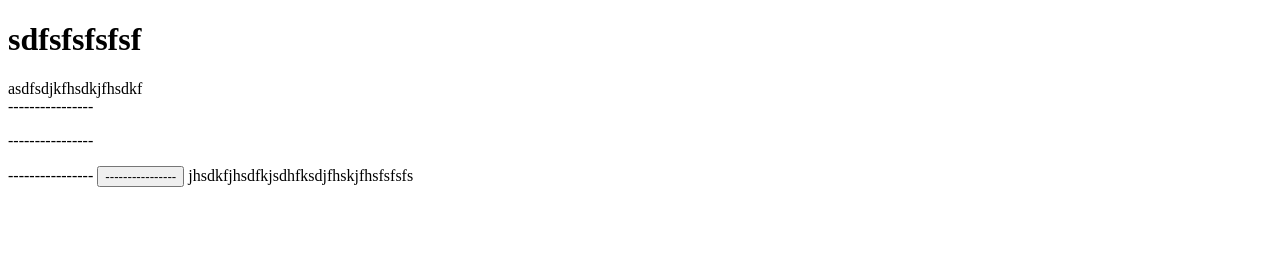
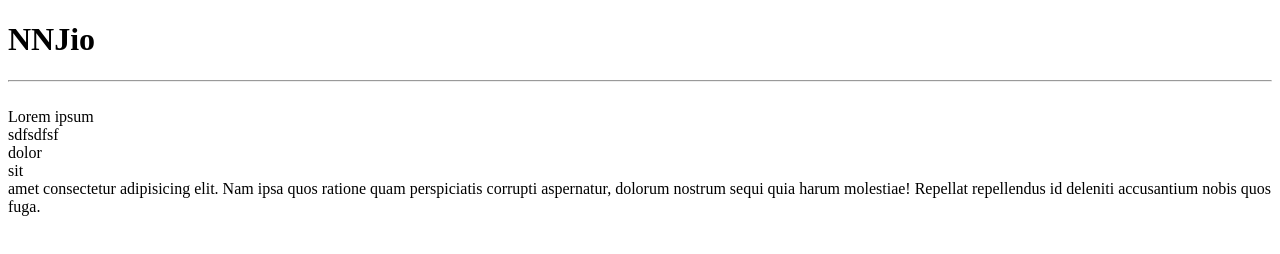
Before and after one commit to NNJio/master-degree, a plain HTML site: page index.html in a window 1280 px wide. Drawn offline with Linux system fonts and the light colour scheme.

Commit message:
[Edits] HR vs BR

```diff
--- a/index.html
+++ b/index.html
@@ -6,14 +6,15 @@
     <title>Document</title>
   </head>
   <body>
-    <h1>sdfsfsfsfsf</h1>
-    <div>
-      asdfsdjkfhsdkjfhsdkf
-      <div>----------------</div>
-      <p>----------------</p>
-      <span>----------------</span>
-      <button>----------------</button>
-      jhsdkfjhsdfkjsdhfksdjfhskjfhsfsfsfs
+    <h1>NNJio</h1>
+    <hr />
+    <br>
+       Lorem ipsum <br >sdfsdfsf</br> <!-- แทรก text ไประหว่างบรรทัดที่เว้นได้ -->
+      dolor <br />
+      sit <br />
+      amet consectetur adipisicing elit. Nam ipsa quos ratione quam perspiciatis
+      corrupti aspernatur, dolorum nostrum sequi quia harum molestiae! Repellat
+      repellendus id deleniti accusantium nobis quos fuga.
     </div>
   </body>
 </html>
```
